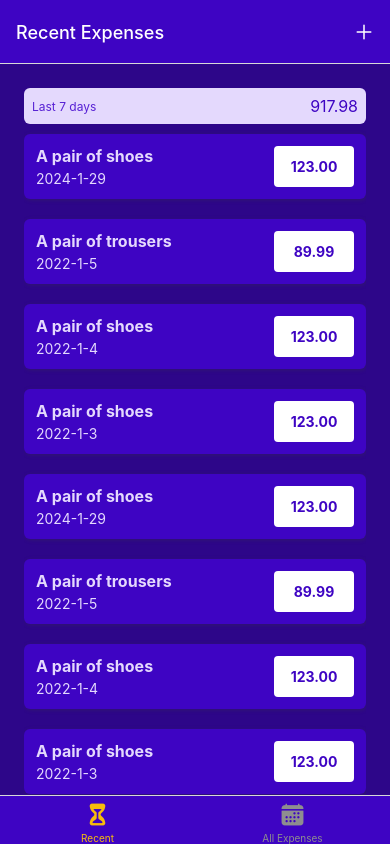
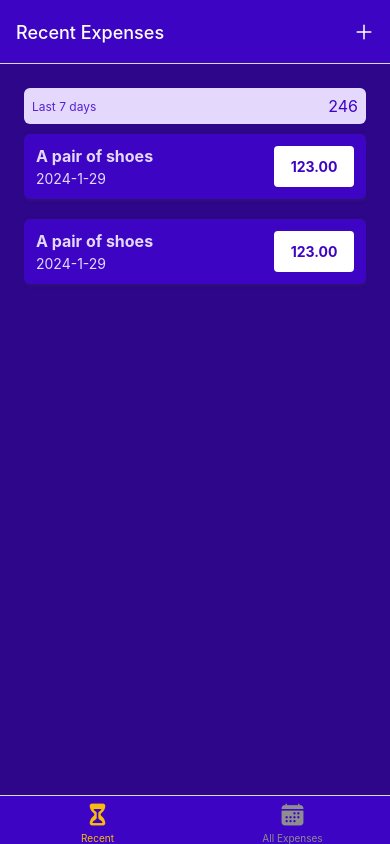
Before and after one commit to electricfeel1979/expense-tracker-rn, a React Native app: screen /RecentExpenses in a window 390 px wide. Built offline with nearby package versions, Linux system fonts and the light colour scheme.

Commit message:
144. Using Context From Inside Components - 8min

```diff
--- a/App.tsx
+++ b/App.tsx
@@ -1,11 +1,16 @@
 import {StatusBar} from 'expo-status-bar';
 import Navigation from 'navigation';
 
+import {ExpensesContextProvider} from './store';
+
 const App = () => {
+  console.log('test');
   return (
     <>
       <StatusBar style="auto" />
-      <Navigation />
+      <ExpensesContextProvider>
+        <Navigation />
+      </ExpensesContextProvider>
     </>
   );
 };
--- a/components/ExpensesOutput/index.tsx
+++ b/components/ExpensesOutput/index.tsx
@@ -3,18 +3,17 @@ import {View} from 'react-native';
 
 import ExpensesList from './ExpensesList';
 import ExpensesSummary from './ExpensesSummary';
-import {DUMMY_EXPENSES} from '../../store/expenses/mock';
 import {styles} from './styles';
 import {ExpensesOutputProps} from './types';
 
 const ExpensesOutput: React.FC<ExpensesOutputProps> = ({
-  //   expenses,
+  expenses = [],
   expensesPeriod,
 }) => {
   return (
     <View style={styles.expensesOutputContainer}>
-      <ExpensesSummary expenses={DUMMY_EXPENSES} periodName={expensesPeriod} />
-      <ExpensesList expenses={DUMMY_EXPENSES} />
+      <ExpensesSummary expenses={expenses} periodName={expensesPeriod} />
+      <ExpensesList expenses={expenses} />
     </View>
   );
 };
--- a/components/ExpensesOutput/types.ts
+++ b/components/ExpensesOutput/types.ts
@@ -1,7 +1,7 @@
 import {Expense} from '../../store/expenses/types';
 
 export type ExpensesOutputProps = {
-  // expenses: Expense[];
+  expenses: Expense[];
   expensesPeriod: string;
 };
 
--- a/screens/AllExpenses/index.tsx
+++ b/screens/AllExpenses/index.tsx
@@ -1,9 +1,16 @@
 import {ExpensesOuput} from 'components';
+import {useContext} from 'react';
+import {ExpensesContext} from 'store';
 
 import {AllExpensesProps} from './types';
 
 const AllExpenses: React.FC<AllExpensesProps> = () => {
-  return <ExpensesOuput expensesPeriod="Total" />;
+  const {
+    expensesState: {expenses},
+  } = useContext(ExpensesContext);
+
+  // debugger;
+  return <ExpensesOuput expenses={expenses} expensesPeriod="Total" />;
 };
 
 export default AllExpenses;
--- a/screens/RecentExpenses/index.tsx
+++ b/screens/RecentExpenses/index.tsx
@@ -1,13 +1,25 @@
 import {ExpensesOuput} from 'components';
+import {useContext} from 'react';
+import {ExpensesContext} from 'store';
+import {getDateMinusDays} from 'utils/date';
 
 import {RecentExpensesProps} from './types';
 
-// ScreenComponentType<ParamListBase, "AllExpenses"> | undefined
+const RecentExpenses: React.FC<RecentExpensesProps> = props => {
+  const {
+    expensesState: {expenses},
+  } = useContext(ExpensesContext);
 
-const RecentExpenses: React.FC<RecentExpensesProps> = props => {
-  // const {expenses} = props;
+  const recentExpenses = expenses.filter(expense => {
+    const today = new Date();
+    const date7DaysAgo = getDateMinusDays(today, 7);
 
-  return <ExpensesOuput expensesPeriod="Last 7 days" />;
+    return expense.date >= date7DaysAgo && expense.date <= today;
+  });
+
+  return (
+    <ExpensesOuput expenses={recentExpenses} expensesPeriod="Last 7 days" />
+  );
 };
 
 export default RecentExpenses;
--- a/store/expenses/context.tsx
+++ b/store/expenses/context.tsx
@@ -1,6 +1,7 @@
 import {createContext, useReducer} from 'react';
 
 import {addExpense, deleteExpense, updateExpense} from './actions';
+import {DUMMY_EXPENSES} from './mock';
 import {expensesReducer} from './reducer';
 import {
   ExpensesState,
@@ -9,7 +10,7 @@ import {
 } from './types';
 
 const EXPENSES_INITIAL_STATE: ExpensesState = {
-  expenses: [],
+  expenses: DUMMY_EXPENSES,
 };
 
 export const ExpensesContext = createContext<ExpensesContextProps>({
@@ -42,6 +43,8 @@ export const ExpensesContextProvider: React.FC<
     updateExpense: updateExpenseValue,
   };
 
+  // debugger;
+
   return (
     <ExpensesContext.Provider value={value}>
       {children}
--- /dev/null
+++ b/store/expenses/index.ts
@@ -0,0 +1 @@
+export * from './context';
--- a/store/index.ts
+++ b/store/index.ts
@@ -0,0 +1 @@
+export * from './expenses';
--- a/utils/date.ts
+++ b/utils/date.ts
@@ -1,3 +1,6 @@
 export const getFormattedDate = (date: Date) => {
   return `${date.getFullYear()}-${date.getMonth() + 1}-${date.getDate()}`;
 };
+
+export const getDateMinusDays = (date: Date, days: number) =>
+  new Date(date.getFullYear(), date.getMonth(), date.getDate() - days);
```
